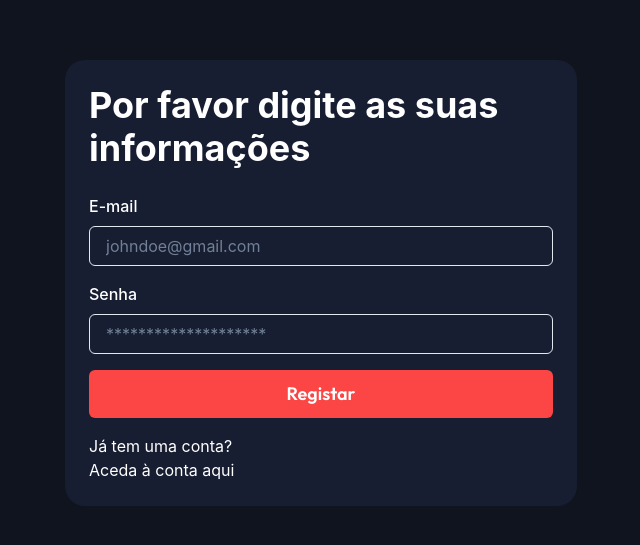
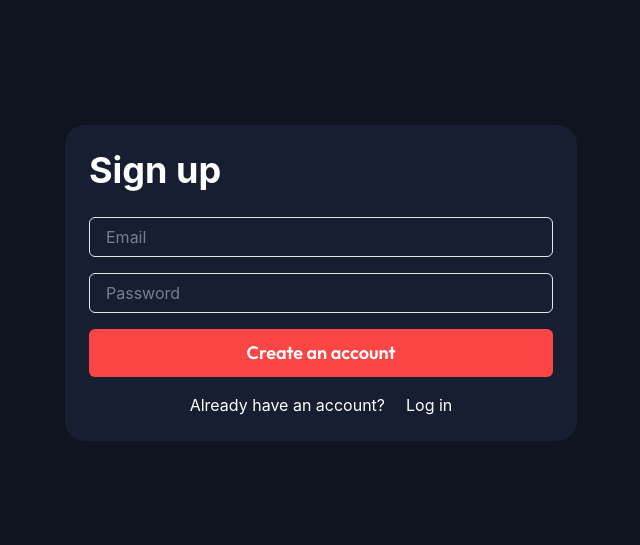
Before and after one commit to rojasmart/entertainment-web-app, a React (Vite) app: page /register in a window 1280 px wide. Shown: the part 117-662 px from the top of the page, without its empty margins (319-959 px from the left). Built offline with nearby package versions, Linux system fonts and the light colour scheme.

Commit message:
--add style to login and register

```diff
--- a/src/pages/Login/index.jsx
+++ b/src/pages/Login/index.jsx
@@ -78,26 +78,24 @@ export const Login = () => {
             <Form>
               <VStack spacing={4} align="flex-start">
                 <FormControl>
-                  <FormLabel htmlFor="email">E-mail</FormLabel>
                   <Field
                     as={Input}
                     type="text"
                     name="email"
                     id="email"
-                    placeholder="johndoe@gmail.com"
+                    placeholder="Email"
                   />
                 </FormControl>
                 <FormControl>
-                  <FormLabel htmlFor="password">Senha</FormLabel>
                   <Field
                     as={Input}
                     type="password"
                     name="password"
                     id="password"
-                    placeholder="********************"
+                    placeholder="Password"
                   />
                 </FormControl>
-                <a href="#">Esqueceu a senha ?</a>
+
                 <Button
                   type="submit"
                   style={{ backgroundColor: "var(--red)" }}
--- a/src/pages/Register/index.jsx
+++ b/src/pages/Register/index.jsx
@@ -10,7 +10,7 @@ import {
   Input,
   VStack,
   FormControl,
-  FormLabel,
+  Text,
 } from "@chakra-ui/react";
 
 export function Register() {
@@ -31,7 +31,7 @@ export function Register() {
         bg="var(--semi-dark-blue)"
       >
         <Heading mb={6} textAlign="left">
-          Por favor digite as suas informações
+          Sign up
         </Heading>
         <Formik
           initialValues={{ email: "", password: "" }}
@@ -42,24 +42,22 @@ export function Register() {
           <Form>
             <VStack spacing={4} align="flex-start">
               <FormControl>
-                <FormLabel htmlFor="email">E-mail</FormLabel>
                 <Field
                   as={Input}
                   type="text"
                   name="email"
                   id="email"
-                  placeholder="johndoe@gmail.com"
+                  placeholder="Email"
                 />
               </FormControl>
 
               <FormControl>
-                <FormLabel htmlFor="password">Senha</FormLabel>
                 <Field
                   as={Input}
                   type="password"
                   name="password"
                   id="password"
-                  placeholder="********************"
+                  placeholder="Password"
                 />
               </FormControl>
 
@@ -70,12 +68,16 @@ export function Register() {
                 size={"lg"}
                 type="submit"
               >
-                Registar
+                Create an account
               </Button>
-              <div className="footer">
-                <p>Já tem uma conta?</p>
-                <Link to="/">Aceda à conta aqui</Link>
-              </div>
+              <Box className="footer" display={"flex"} alignSelf={"center"}>
+                <Text display={"flex"} gap={"21px"}>
+                  Already have an account?
+                  <Link to="/" color={"blue"}>
+                    Log in
+                  </Link>
+                </Text>
+              </Box>
             </VStack>
           </Form>
         </Formik>
```
